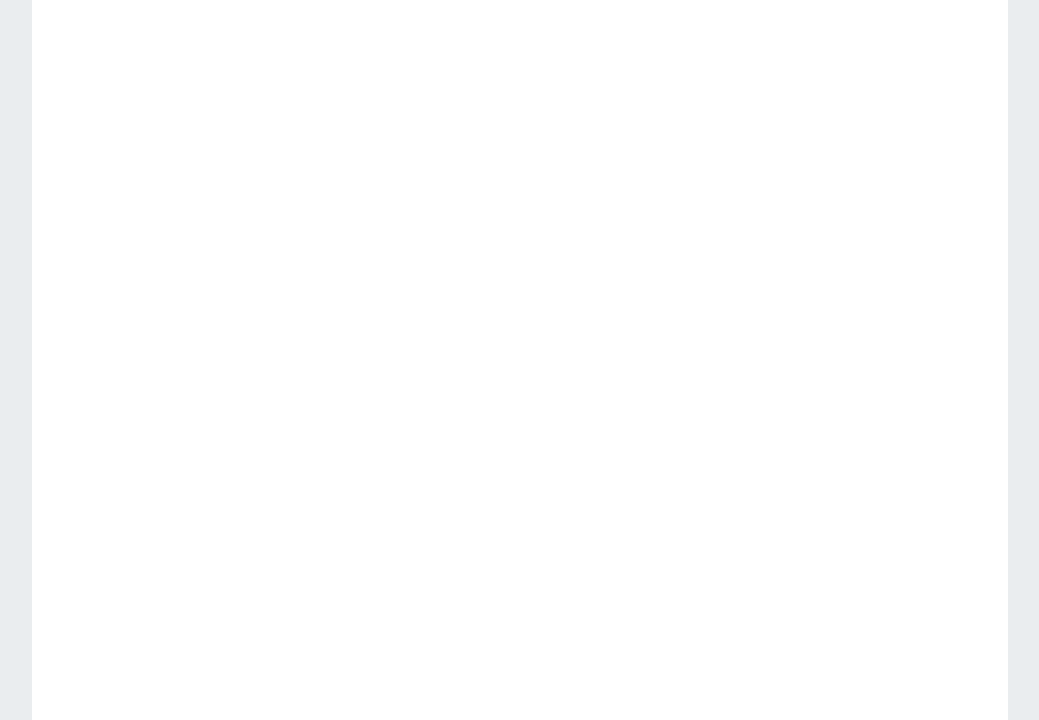
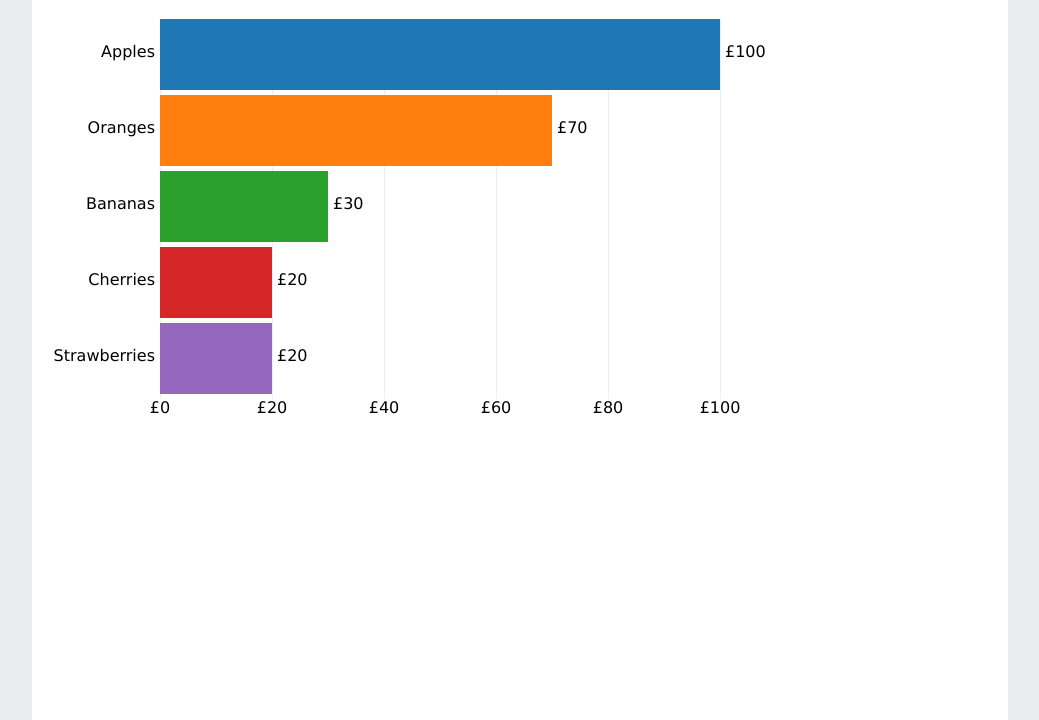
Before and after one commit to stevenalexander/d3-testing, a plain HTML site: page index.html in a window 1280 px wide. Shown: the part 80-800 px from the top of the page, without its empty margins (120-1159 px from the left). Drawn offline with Linux system fonts and the light colour scheme.

Commit message:
added barchart and tests

```diff
--- a/javascripts/charts/barchart.js
+++ b/javascripts/charts/barchart.js
@@ -11,11 +11,64 @@ d3testing.barchart = d3testing.barchart || (function() {
       if (this.node == null) { return null; }
 
       var that = this,
-          node_id = this.node.id;
+          node_id = this.node.id,
+          margin = { top: 0, right: 120, bottom: 20, left: 120 },
+          bar_bottom_m = 5,
+          bar_left_m = 5,
+          bar_right_m = 5,
+          bar_g_height = (that.opts.height - margin.top - margin.bottom) / data.length,
+          bar_height = bar_g_height - bar_bottom_m,
+          max_x = d3.max(data, function(d) { return d.amount }),
+          max_bar_width = that.opts.width - margin.left - margin.right,
+          x = d3.scale.linear().domain([0, max_x]).range([0, max_bar_width]),
+          sorted_data = data.sort(function(a, b){ return d3.descending(a.amount, b.amount); });;
 
       var svg = d3.select("#" + node_id).append("svg:svg")
         .attr("width", that.opts.width)
         .attr("height", that.opts.height);
+
+      var x_axis = d3.svg.axis()
+        .scale(x)
+        .ticks(5)
+        .tickSize(that.opts.height - margin.bottom)
+        .tickFormat(function(value) {
+          return that.get_amount_label(value);
+        });
+
+      svg.append("g")
+        .attr("class", "axis")
+        .attr("transform", "translate(" + margin.left + ",0)")
+        .call(x_axis);
+
+      var bars = svg.append('g')
+        .attr('class','bars')
+        .selectAll("g.node")
+        .data(data)
+        .enter()
+        .append("g")
+        .attr('class','node')
+        .attr("transform", function(d, i) {
+          return "translate(" + margin.left + "," + (margin.top + i*bar_g_height) + ")"; });
+
+      var bar = bars.append("rect")
+        .attr("x", 0)
+        .attr("y", 0)
+        .attr("width", function(d) { return x(d.amount); })
+        .attr("height", bar_height)
+        .attr("fill", function(d, i) { return that.opts.colour_scale(i); });
+
+      var bar_name_labels = bars.append("svg:text")
+        .attr('class','name-label')
+        .attr("x", -bar_left_m)
+        .attr("y", bar_g_height/2)
+        .attr("text-anchor", "end")
+        .text(function(d) { return d.name; });
+
+      var bar_amount_labels = bars.append("svg:text")
+        .attr('class', 'amount-label')
+        .attr("x", function(d) { return x(d.amount) + bar_right_m; })
+        .attr("y", bar_g_height/2)
+        .text(function(d) { return that.get_amount_label(d.amount) });
     }
   });
 
--- a/stylesheets/main.css
+++ b/stylesheets/main.css
@@ -41,3 +41,13 @@ table#data-table td {
   border-color: #666666;
   background-color: #ffffff;
 }
+
+/* barchart */
+#barchart svg .axis path {
+  fill: none;
+}
+#barchart svg .axis line {
+  stroke: #eee;
+  stroke-width: 1px;
+  shape-rendering: crispEdges;
+}
```
Also changed, not shown: spec/javascripts/charts/barchart_spec.js (+49 -2 lines).
